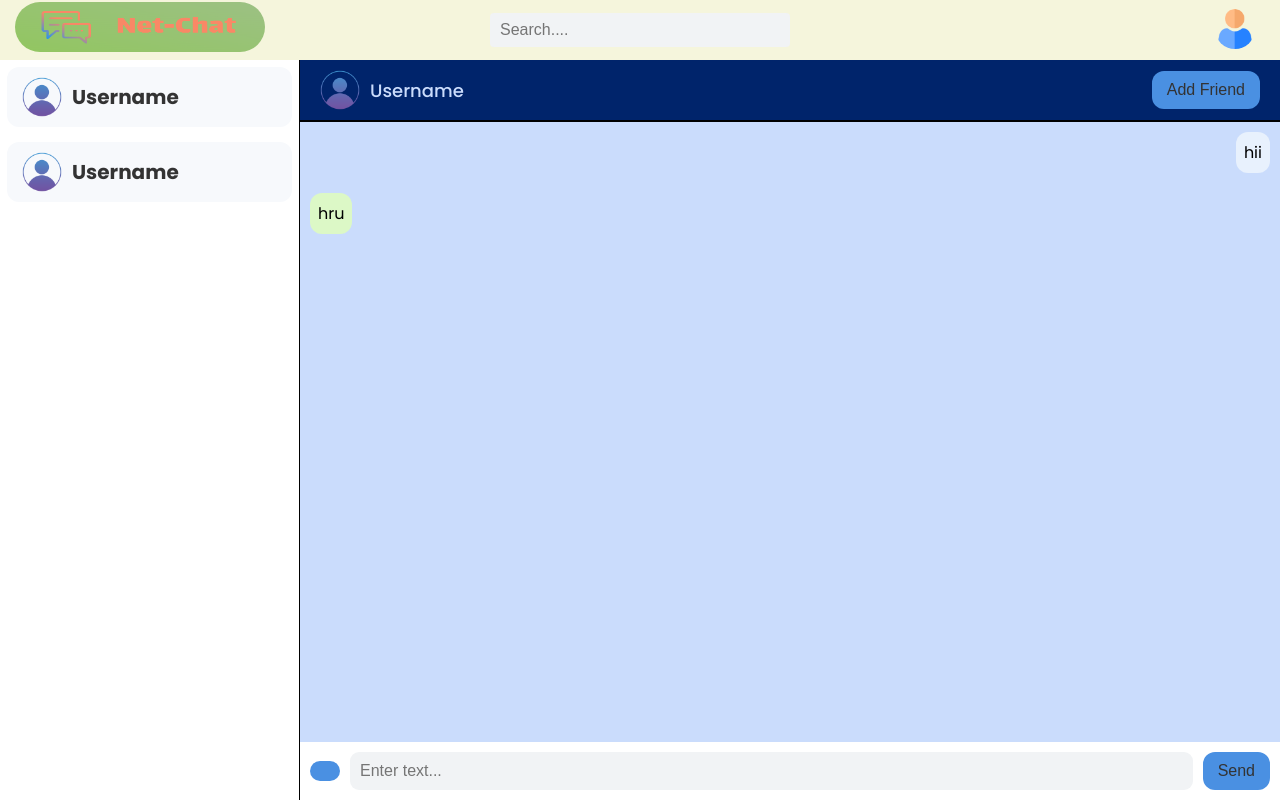
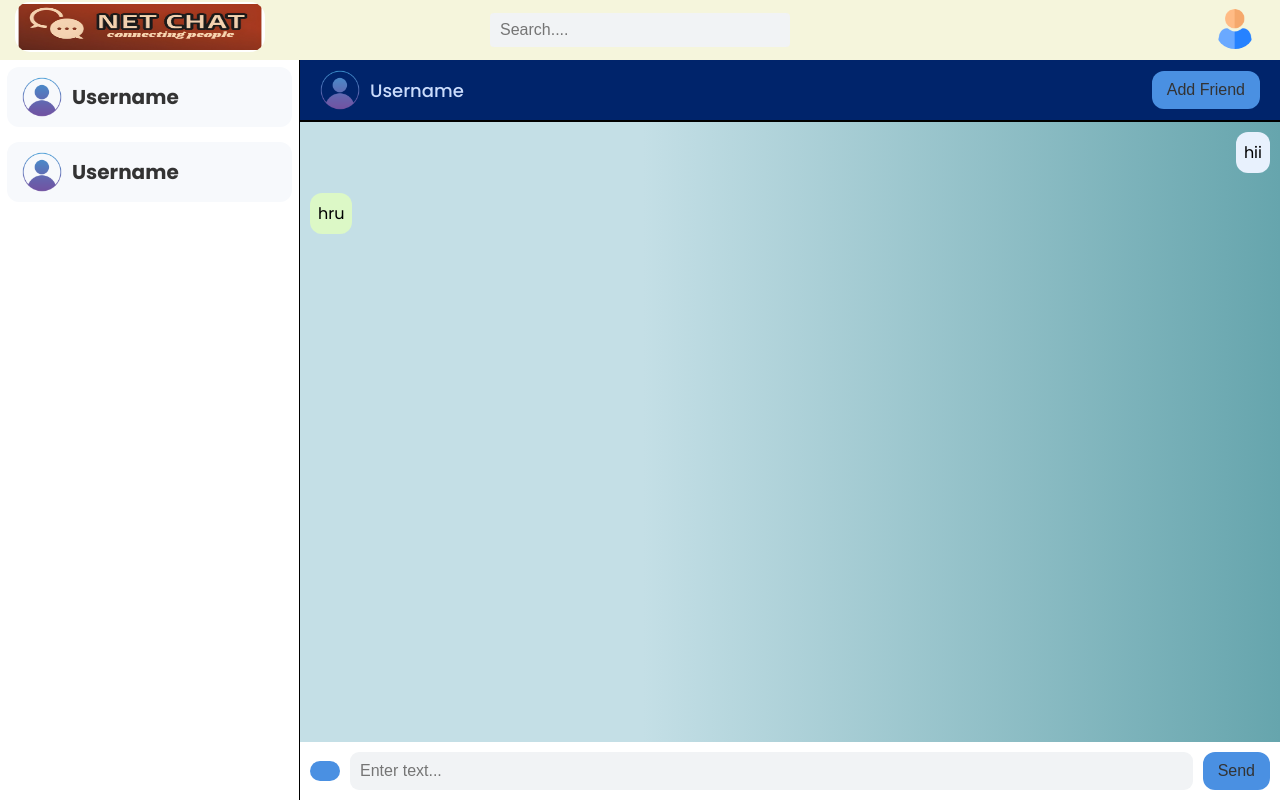
Before and after one commit to deepaksharma7978/net-chat, a PHP site: page /chat.php in a window 1280 px wide. Run offline with PHP 8.4, Linux system fonts and the light colour scheme; some libraries are stand-ins or nearby versions.

Commit message:
Css part

```diff
--- a/public/chat.php
+++ b/public/chat.php
@@ -14,7 +14,7 @@ $baseUrl = '/assets/';
 <body>
     <nav>
         <div class="left">
-            <img src="./assets/logo.png" alt="Net-chat Logo">
+            <img src="./assets/logo-back.jpg" alt="Net-chat Logo">
         </div>
          <div class="center">
             <input type="search" class="search-input" placeholder="Search....">
--- a/public/styles/chat.css
+++ b/public/styles/chat.css
@@ -27,7 +27,7 @@ nav{
 .left>img{
     width: 250px;
     height: 50px;
-    border-radius: 50px;
+    border-radius: 15px;
 }
 .center{
     text-align: center;
@@ -65,7 +65,7 @@ nav{
     margin-top: 5px;
 }
 
-.right:hover{
+.right>img:hover{
     cursor: pointer;
 }
 
@@ -82,6 +82,7 @@ nav{
     gap: 1px;
     border-right: 1px black solid;
     overflow-y: auto;
+    position: relative;
 }
 
 .chat-profile {
@@ -142,11 +143,12 @@ nav{
 }
 
 .chat-box{
-    background-color: #CADCFC;
     display: flex;
     flex-direction: column;
     flex: 1;
     overflow-y: auto;
+    background: rgb(196,223,230);
+    background: linear-gradient(90deg, rgba(196,223,230,1) 35%, rgba(102,165,173,1) 100%);
 }
 
 .message-sent {
```
Also changed, not shown: public/assets/image.png (added), public/assets/image2.jpg (added), public/assets/logo(not updated).png (added), public/assets/logo(update3).png (added), public/assets/logo(updated).png (added), public/assets/logo(updated2).png (added), public/assets/logo-back.jpg (added), public/assets/user-back(updated).jpg (added), public/assets/user-back.png (added). Lines whose indentation alone changed are shown as unchanged.
